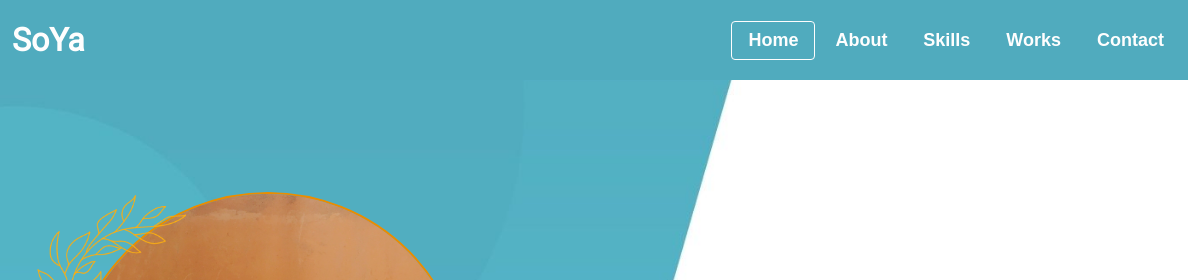
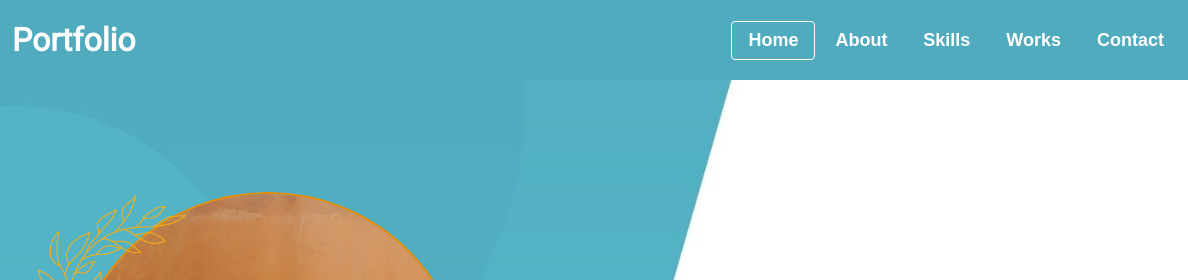
Before and after one commit to soyalattee/soyalattee.github.io, a website: page index.html in a window 1280 px wide. Shown: the top 280 px of the page, 92-1280 px from the left. Drawn offline with Linux system fonts and the light colour scheme; files that its build step writes are made by us from their sources; files whose address does not match are found by name.

Commit message:
npm init

```diff
--- a/index.html
+++ b/index.html
@@ -5,7 +5,7 @@
     <meta name="viewport" content="width=device-width, initial-scale=1.0" />
     <title>Soya`s Portfolio</title>
     <meta name="description" content="Portfolio for Front-end developer Soya" />
-    <meta name="author" content="Soya" />
+    <meta name="author" content="Soyalattee" />
     <link rel="icon" type="image/png" href="img/favicon.png" />
     <script
     src="https://kit.fontawesome.com/c447e7afeb.js"
@@ -22,7 +22,7 @@
     <header class="nav">
       <div class="logo">
         <img class="logo" src="img/favicon.png" alt="logo" />
-        <h1 class="title">SoYa</h1>
+        <h1 class="title">Portfolio</h1>
       </div>
       <div class="nav__category">
         <button class="category__btn active">Home</button>
```
Also changed, not shown: package.json (added, +19 -0 lines), js/main.js (renamed from src/main.js), styles/style.css (renamed from style.css).
